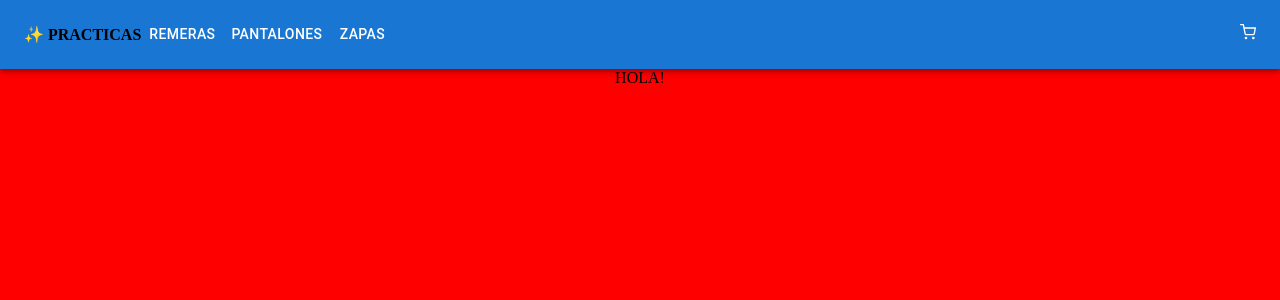
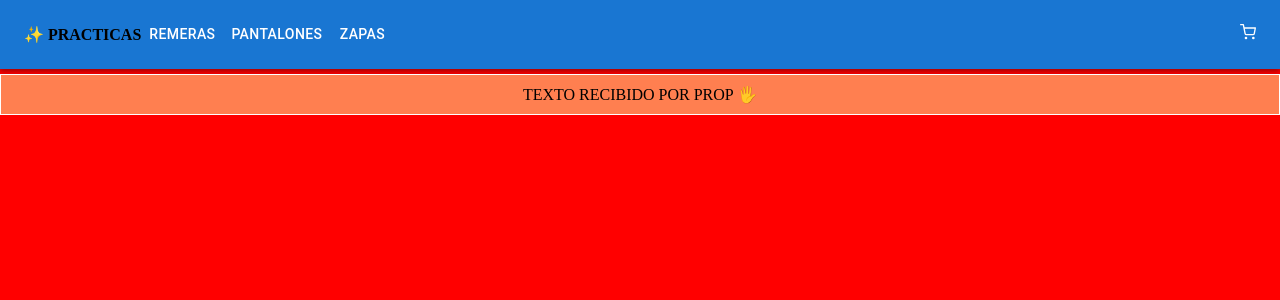
Before and after one commit to SmaelNicolas/ReactJs--Comision--34720, a React (Create React App) app: page / in a window 1280 px wide. Shown: the top 300 px of the page. Built offline with nearby package versions, Linux system fonts and the light colour scheme.

Commit message:
ITEM LIST CONTAINER

```diff
--- a/src/App.js
+++ b/src/App.js
@@ -6,7 +6,7 @@ function App() {
 	return (
 		<div className='app--container'>
 			<NavbarMUI />
-			<ItemListContainer message={"HOLA!"} />
+			<ItemListContainer greeting={"TEXTO RECIBIDO POR PROP 🖐"} />
 		</div>
 	);
 }
--- a/src/Components/ItemListContainer/ItemListContainer.jsx
+++ b/src/Components/ItemListContainer/ItemListContainer.jsx
@@ -1,5 +1,6 @@
 import React from "react";
+import "./itemListContainer.css";
 
-export const ItemListContainer = ({ message }) => {
-	return <div className='itemList--container'>{message}</div>;
+export const ItemListContainer = ({ greeting }) => {
+	return <div className='itemList--container'>{greeting}</div>;
 };
--- a/src/Components/ItemListContainer/itemListContainer.css
+++ b/src/Components/ItemListContainer/itemListContainer.css
@@ -1,4 +1,8 @@
 .itemList--container {
 	width: 100%;
 	text-align: center;
+	background-color: coral;
+	padding: 10px 0px;
+	margin: 5px 0px;
+	border: 1px solid white;
 }
```
